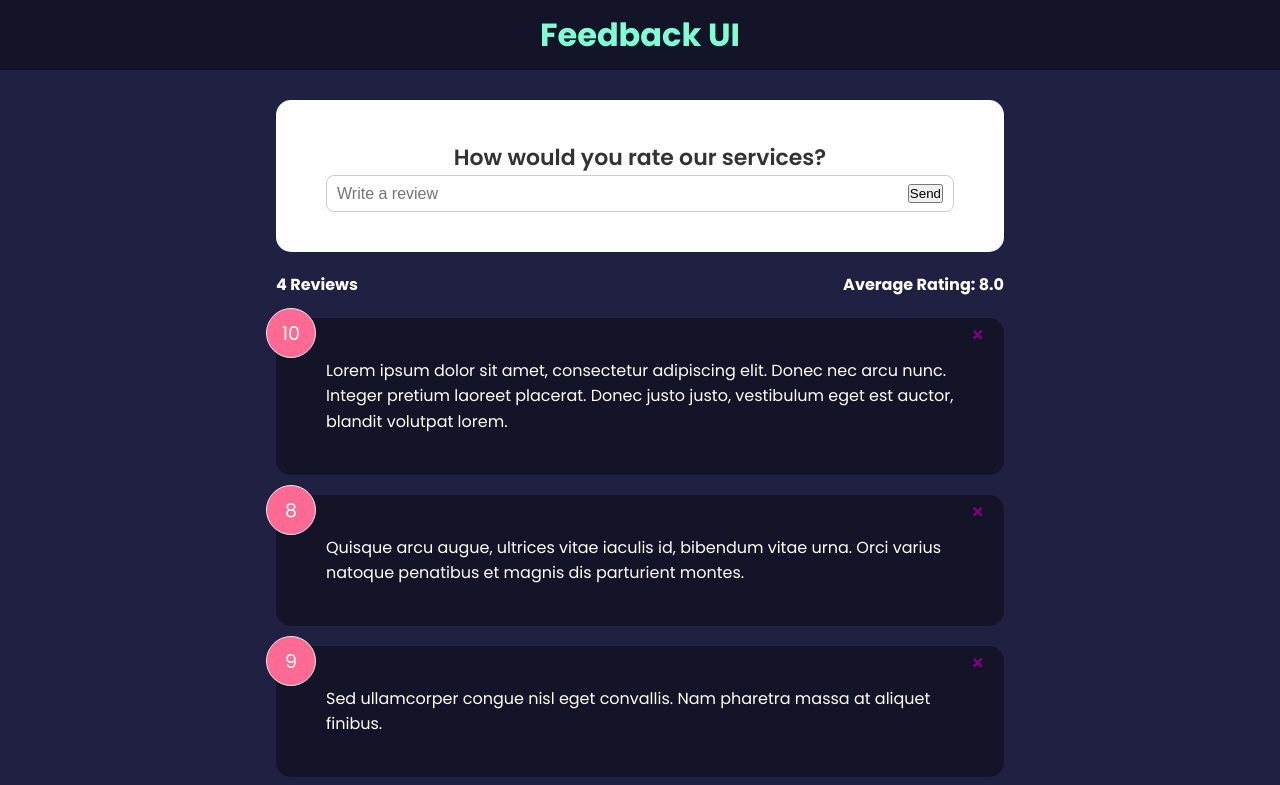
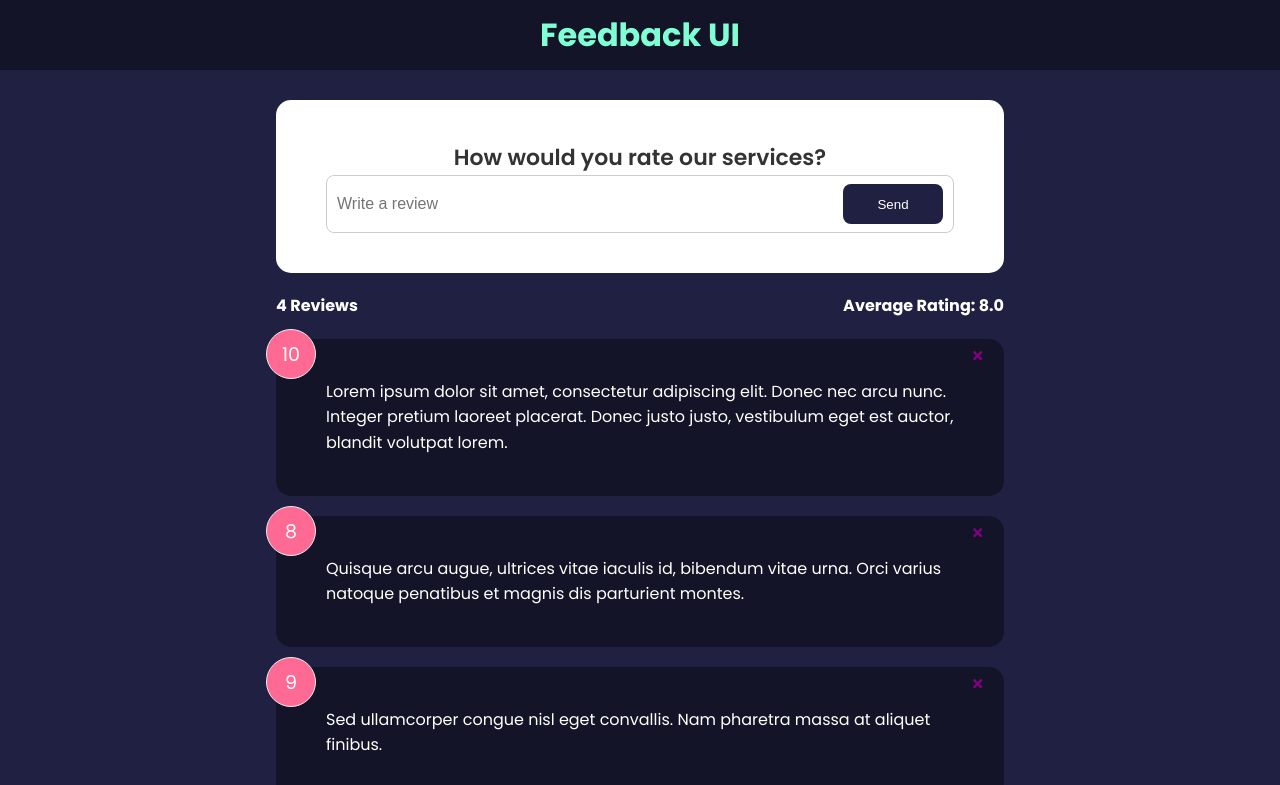
Before and after one commit to ElJefe111944/reviews-feedback-ui, a React (Create React App) app in the folder feedback-app/: page / in a window 1280 px wide. Shown: the top 785 px of the page. Built offline with nearby package versions, Linux system fonts and the light colour scheme; the HTML template or start-up script is replaced by a standard one.

Commit message:
Shared Button component created and added to FeedbackForm component

```diff
--- a/feedback-app/src/components/FeedbackForm.jsx
+++ b/feedback-app/src/components/FeedbackForm.jsx
@@ -1,6 +1,7 @@
 import React from 'react'
 import { useState } from 'react'
 import Card from './shared/Card'
+import Button from './shared/Button';
 
 function FeedbackForm() {
 
@@ -17,7 +18,7 @@
             {/* rating selectors go here */}
             <div className="input-group">
                 <input onChange={handleTextChange} type="text" value={text} name="review" id="review" placeholder='Write a review' />
-                <button type="submit">Send</button>
+                <Button type="submit">Send</Button>
             </div>
         </form>
     </Card>
--- /dev/null
+++ b/feedback-app/src/components/shared/Button.jsx
@@ -0,0 +1,25 @@
+import React from 'react'
+import PropTypes from 'prop-types';
+
+function Button({ children, version, type, isDisabled }) {
+
+  return (
+    <button className={`btn btn-${version}`} type={type} disabled={isDisabled}>{children}</button>
+  )
+}
+
+Button.defaultProps = {
+    version: 'primary',
+    type: 'button',
+    isDisabled: false,
+};
+
+Button.prototype = {
+    children: PropTypes.node.isRequired,
+    version: PropTypes.string,
+    type: PropTypes.string,
+    isDisabled: PropTypes.bool,
+};
+
+
+export default Button
```
